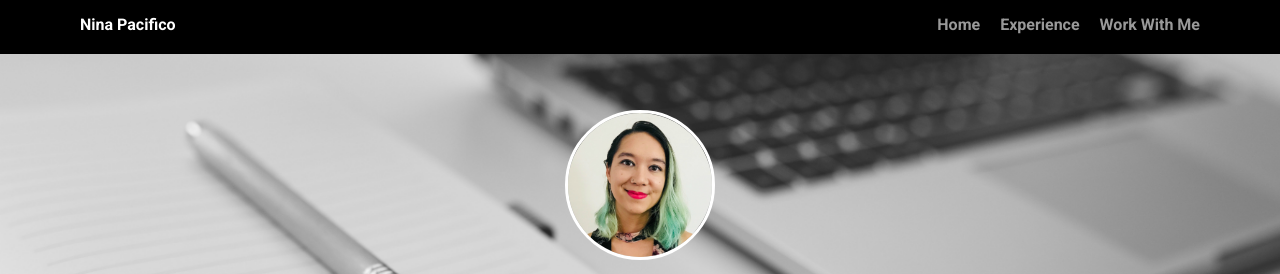
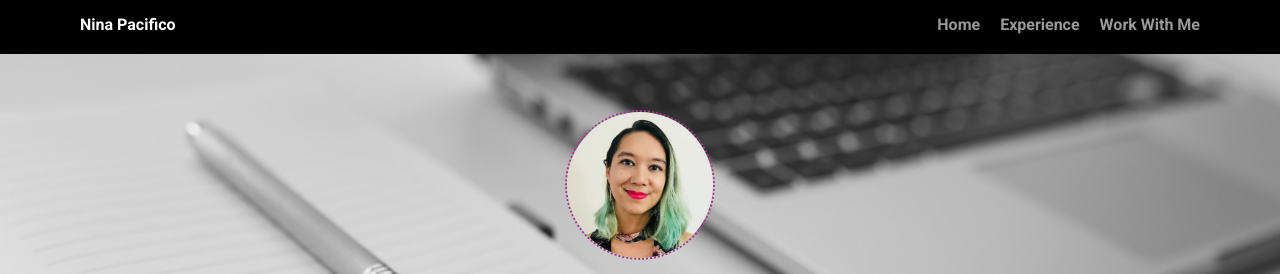
Before and after one commit to paninapress/unit-01-profile-page, a plain HTML site: page index.html in a window 1280 px wide. Shown: the top 274 px of the page. Drawn offline with Linux system fonts and the light colour scheme; a web font is replaced by a local one.

Commit message:
Adjusted profile pic border

```diff
--- a/styles.css
+++ b/styles.css
@@ -70,7 +70,7 @@ header .profile-image {
   width: 150px;
   height: 150px;
   border-radius: 50%;
-  border: 3px solid white;
+  border: 2px dotted #a7388e;
   transition: all .5s;
 }
 header .profile-image:hover {
```
